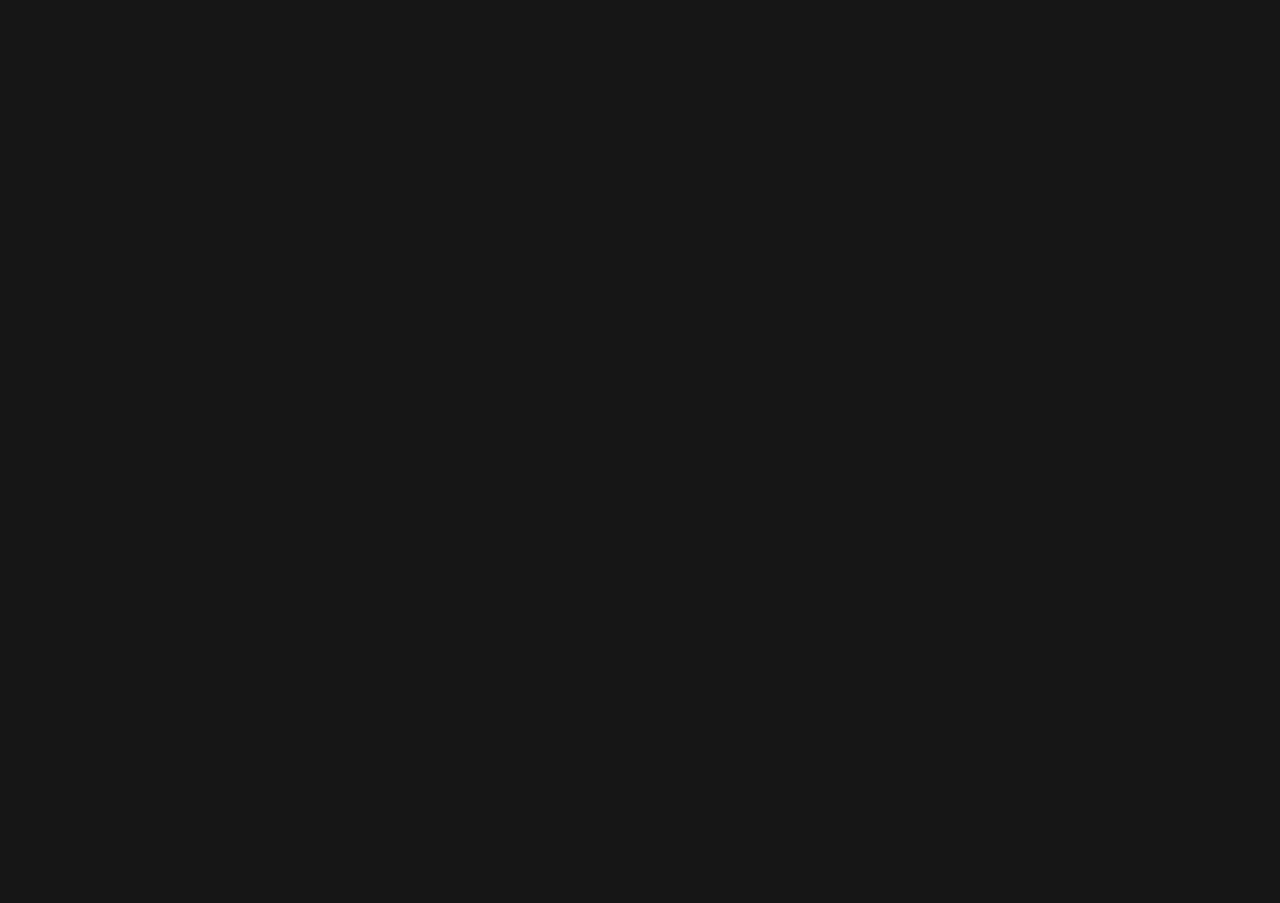
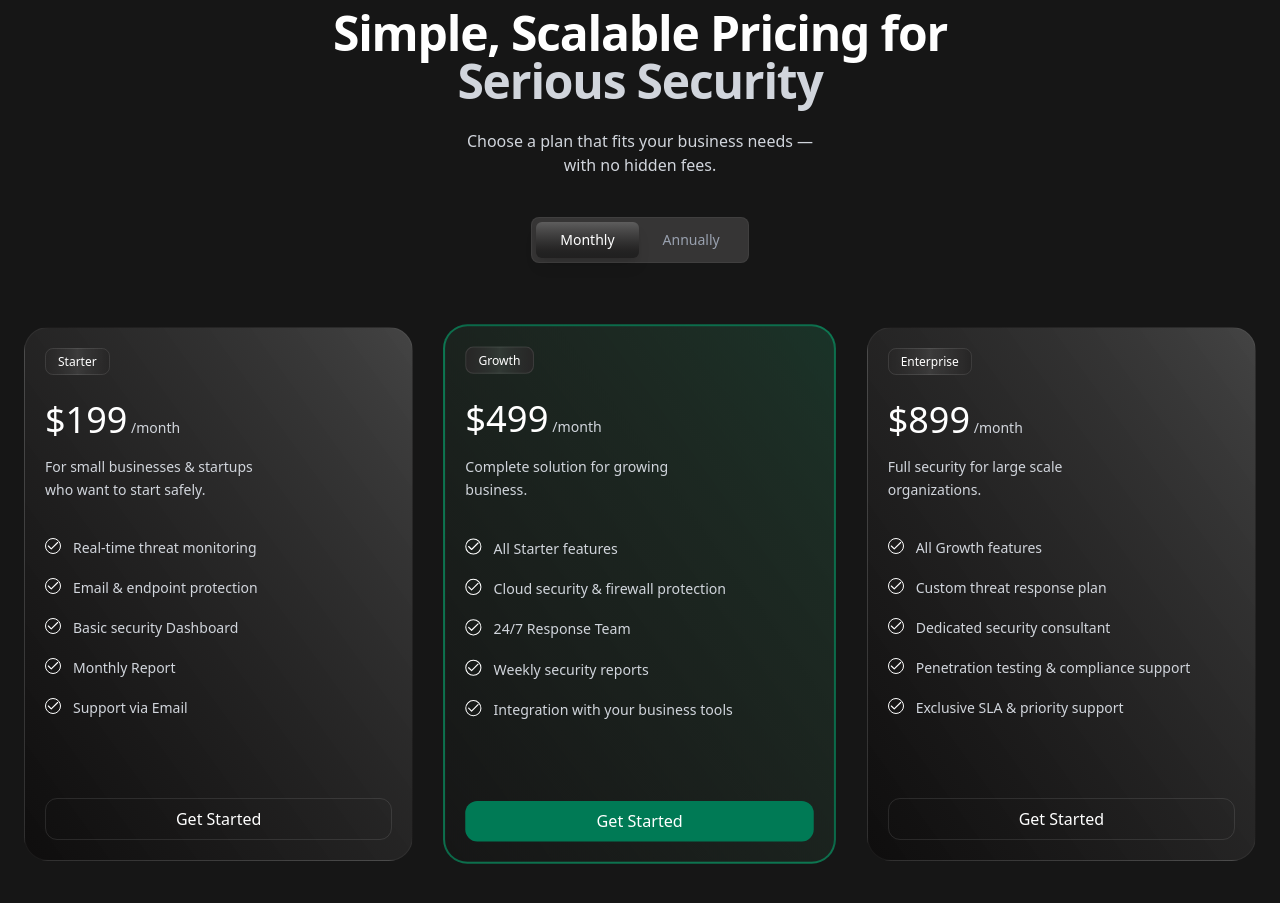
Before and after one commit to abdullahhani7/soclify-saas-landing, a Next.js app: page / in a window 1280 px wide. Shown: the part 2920-3823 px from the top of the page. Before the commit the page ends 2779 px from the top, so only its background shows below. Built offline with nearby package versions, Linux system fonts and the light colour scheme.

Commit message:
feat: add PricingSection component and integrate it into Home component

```diff
--- a/src/app/page.jsx
+++ b/src/app/page.jsx
@@ -1,5 +1,6 @@
 import Header from "@/components/Header";
 import Hero from "@/components/Hero";
+import PricingSection from "@/components/PricingSection";
 import SecuritySection from "@/components/SecuritySection";
 import ServicesSection from "@/components/ServicesSection";
 import Image from "next/image";
@@ -11,6 +12,7 @@ export default function Home() {
       <Hero />
       <SecuritySection />
       <ServicesSection />
+      <PricingSection />
     </div>
   );
 }
--- /dev/null
+++ b/src/components/PricingSection.jsx
@@ -0,0 +1,144 @@
+"use client";
+import { useState } from "react";
+import { Check, CircleDollarSign, ShieldCheck } from "lucide-react";
+
+export default function PricingSection() {
+  const [isAnnual, setIsAnnual] = useState(false);
+
+  const plans = [
+    {
+      name: "Starter",
+      price: isAnnual ? "159" : "199",
+      description: "For small businesses & startups who want to start safely.",
+      features: [
+        "Real-time threat monitoring",
+        "Email & endpoint protection",
+        "Basic security Dashboard",
+        "Monthly Report",
+        "Support via Email",
+      ],
+      isPopular: false,
+    },
+    {
+      name: "Growth",
+      price: isAnnual ? "399" : "499",
+      description: "Complete solution for growing business.",
+      features: [
+        "All Starter features",
+        "Cloud security & firewall protection",
+        "24/7 Response Team",
+        "Weekly security reports",
+        "Integration with your business tools",
+      ],
+      isPopular: true,
+    },
+    {
+      name: "Enterprise",
+      price: isAnnual ? "719" : "899",
+      description: "Full security for large scale organizations.",
+      features: [
+        "All Growth features",
+        "Custom threat response plan",
+        "Dedicated security consultant",
+        "Penetration testing & compliance support",
+        "Exclusive SLA & priority support",
+      ],
+      isPopular: false,
+    },
+  ];
+
+  return (
+    <section className="bg-[#161616] text-white py-24 px-6">
+      <div className="max-w-7xl mx-auto text-center">
+        {/* Header */}
+        <div className="inline-flex items-center gap-2 px-3 py-1 rounded-md bg-gradient-to-r from-[#272626] via-white/30 to-[#272626] border border-white/10 text-sm text-white mb-6">
+             <ShieldCheck size={14} />
+          <span>Pricing</span>
+        </div>
+
+        <h2 className="text-4xl md:text-5xl font-semibold mb-6 tracking-tight">
+          Simple, Scalable Pricing for <br />
+          <span className="text-gray-300">Serious Security</span>
+        </h2>
+
+        <p className="text-gray-300 mb-10 max-w-lg mx-auto">
+          Choose a plan that fits your business needs —<br/> with no hidden fees.
+        </p>
+
+        {/* Toggle Switch */}
+        <div className="flex justify-center items-center mb-16">
+          <div className="bg-[#363535] p-1 rounded-lg border border-white/5 flex items-center">
+            <button
+              onClick={() => setIsAnnual(false)}
+              className={`cursor-pointer px-6 py-2 rounded-md text-sm font-medium transition-all ${
+                !isAnnual ? "bg-linear-to-b from-white/20 to-black/40  text-white shadow-lg" : "text-gray-400 hover:text-gray-100"
+              }`}
+            >
+              Monthly
+            </button>
+            <button
+              onClick={() => setIsAnnual(true)}
+              className={`cursor-pointer px-6 py-2 rounded-md text-sm font-medium transition-all ${
+                isAnnual ? "bg-linear-to-b from-white/20 to-black/40  text-white shadow-lg" : "text-gray-400 hover:text-gray-100"
+              }`}
+            >
+              Annually
+            </button>
+          </div>
+        </div>
+
+        {/* Pricing Cards */}
+        <div className="grid grid-cols-1 md:grid-cols-3 gap-8">
+          {plans.map((plan, index) => (
+            <div
+              key={index}
+              className={`relative p-5 rounded-3xl border transition-all duration-300 flex flex-col text-left ${
+                plan.isPopular
+                  ? "bg-linear-to-bl from-[#24B176]/19 to-[#161616] bg-[#161616]/100 border-2 border-emerald-500/50   scale-101 z-10"
+                  : "bg-gradient-to-bl from-white/20 to-[#0f0e0e] border-white/5 hover:border-white/10"
+              }`}
+            >
+              {/* Badge for Growth Plan */}
+              <div className="mb-7">
+                <span className="px-3 py-1 rounded-lg  bg-gradient-to-r from-[#272626] via-white/10 to-[#272626] border border-white/10 text-xs  ">
+                  {plan.name}
+                </span>
+              </div>
+
+              {/* Price */}
+              <div className="mb-4">
+                <span className="text-4xl font-medium">${plan.price}</span>
+                <span className="text-gray-300 text-sm"> /month</span>
+              </div>
+
+              <p className="text-gray-300 text-sm mb-9 leading-relaxed max-w-2/3">
+                {plan.description}
+              </p>
+
+              {/* Features List */}
+              <ul className="space-y-5 mb-20 flex-grow">
+                {plan.features.map((feature, idx) => (
+                  <li key={idx} className="flex items-start gap-3 text-sm text-gray-300">
+                    <Check className="w-4 h-4 text-white shrink-0 border rounded-full " />
+                    {feature}
+                  </li>
+                ))}
+              </ul>
+
+              {/* CTA Button */}
+              <button
+                className={`cursor-pointer w-full py-2 rounded-xl font-medium transition-all ${
+                  plan.isPopular
+                    ? "bg-emerald-700 hover:bg-emerald-600 text-white"
+                    : "bg-[#161616]]/5 hover:bg-white/10 text-white border border-white/10"
+                }`}
+              >
+                Get Started
+              </button>
+            </div>
+          ))}
+        </div>
+      </div>
+    </section>
+  );
+}
--- a/src/components/ServicesSection.jsx
+++ b/src/components/ServicesSection.jsx
@@ -41,18 +41,18 @@ export default function ServicesSection() {
         {/* Header Section */}
         <div className="flex flex-col md:flex-row justify-between items-start md:items-end mb-16 gap-6">
           <div className="space-y-4">
-            <div className="inline-flex items-center gap-2 px-3 py-1 rounded-full bg-white/5 border border-white/10 text-xs text-gray-400">
+            <div className="inline-flex items-center gap-2 px-3 py-1 rounded-md bg-gradient-to-r from-[#272626] via-white/30 to-[#272626] border border-white/10 text-xs text-white">
               <ShieldCheck size={14} />
               <span>Our Services</span>
             </div>
-            <h2 className="text-4xl md:text-5xl   leading-tight">
+            <h2 className="text-4xl md:text-5xl font-semibold  leading-tight">
               Comprehensive Security <br />
               <span className="text-gray-300">
                 Solutions for the Digital Age
               </span>
             </h2>
           </div>
-          <p className="text-gray-300 max-w-sm text-sm leading-relaxed">
+          <p className="text-gray-300   max-w-sm text-sm leading-relaxed">
             Protecting your data, infrastructure, and reputation with end-to-end
             cybersecurity.
           </p>
```
